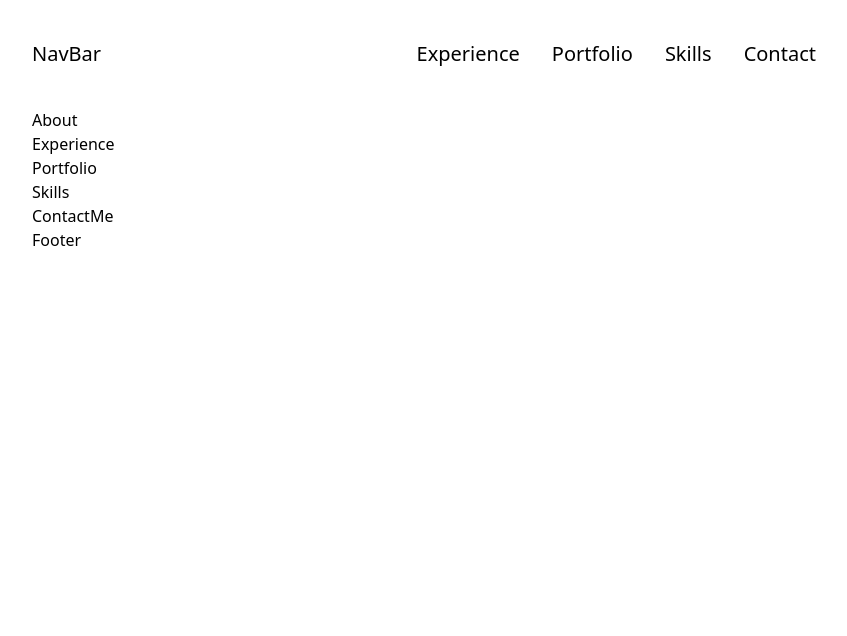
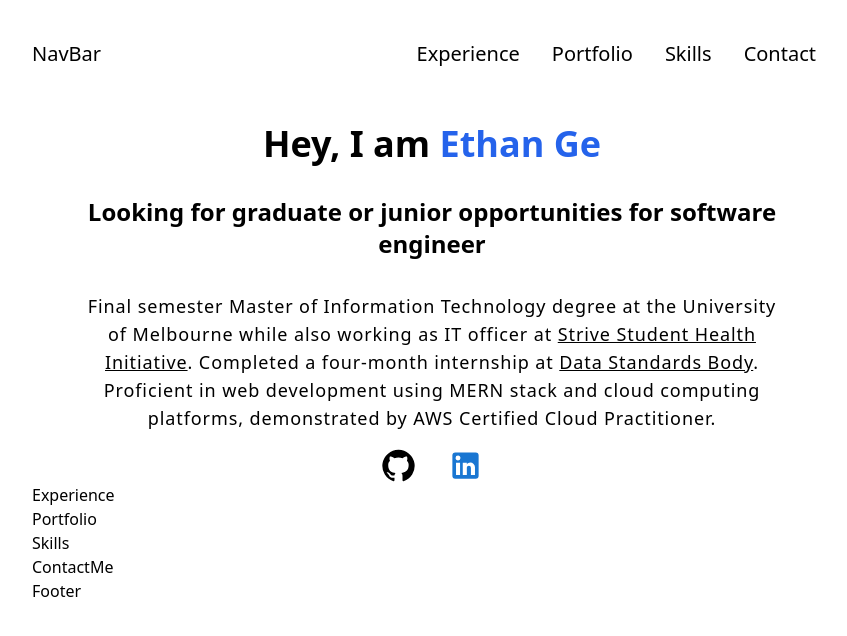
Before and after one commit to ethangeau/ethange, a React (Create React App) app: page / in a window 1280 px wide. Shown: the top 636 px of the page, without its empty margins (208-1055 px from the left). Built offline with nearby package versions, Linux system fonts and the light colour scheme.

Commit message:
update About

```diff
--- a/src/components/About.jsx
+++ b/src/components/About.jsx
@@ -1,7 +1,56 @@
 import React from "react";
+import { Link } from "@mui/material";
+import GitHubIcon from "@mui/icons-material/GitHub";
+import LinkedInIcon from "@mui/icons-material/LinkedIn";
 
 const About = () => {
-  return <div>About</div>;
+  return (
+    <div className="text-center">
+      <h1 className="text-4xl px-4 py-2 font-semibold md:px-6 md:py-3 lg:px-8 lg:py-4">
+        Hey, I am <span className=" text-blue-600">Ethan Ge</span>
+      </h1>
+      <h2 className="text-2xl px-4 py-2 font-semibold md:px-6 md:py-3 lg:px-8 lg:py-4">
+        Looking for graduate or junior opportunities for software engineer
+      </h2>
+      <p className=" text-lg tracking-wider leading-7 px-4 py-2 md:px-8 md:py-3 lg:px-12 lg:py-4">
+        Final semester Master of Information Technology degree at the University
+        of Melbourne while also working as IT officer at{" "}
+        <Link
+          href="https://strivehealth.org.au/"
+          target="_blank"
+          color="inherit"
+        >
+          Strive Student Health Initiative
+        </Link>
+        . Completed a four-month internship at{" "}
+        <Link
+          href="https://www.directory.gov.au/portfolios/treasury/data-standards-body"
+          target="_blank"
+          color="inherit"
+        >
+          Data Standards Body
+        </Link>
+        . Proficient in web development using MERN stack and cloud computing
+        platforms, demonstrated by AWS Certified Cloud Practitioner.
+      </p>
+      <Link
+        href="https://github.com/ethangeau"
+        target="_blank"
+        color="inherit"
+        sx={{ px: 2 }}
+      >
+        <GitHubIcon fontSize="large" />
+      </Link>
+      <Link
+        href="https://www.linkedin.com/in/ethange/"
+        target="_blank"
+        color="inherit"
+        sx={{ px: 2 }}
+      >
+        <LinkedInIcon fontSize="large" color="primary" />
+      </Link>
+    </div>
+  );
 };
 
 export default About;
```
